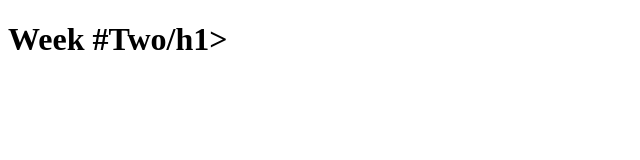
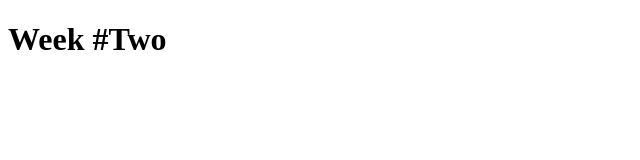
Before and after one commit to ftureo/02-html-css-git, a plain HTML site: page index.html in a window 1280 px wide. Shown: the full height of the page, 0-640 px from the left. Drawn offline with Linux system fonts and the light colour scheme.

Commit message:
:bug: Fix: change in title

```diff
--- a/index.html
+++ b/index.html
@@ -9,7 +9,7 @@
 </head>
 
 <body>
-    <h1>Week #Two/h1>
+    <h1>Week #Two</h1>
 </body>
 
 </html>
```
